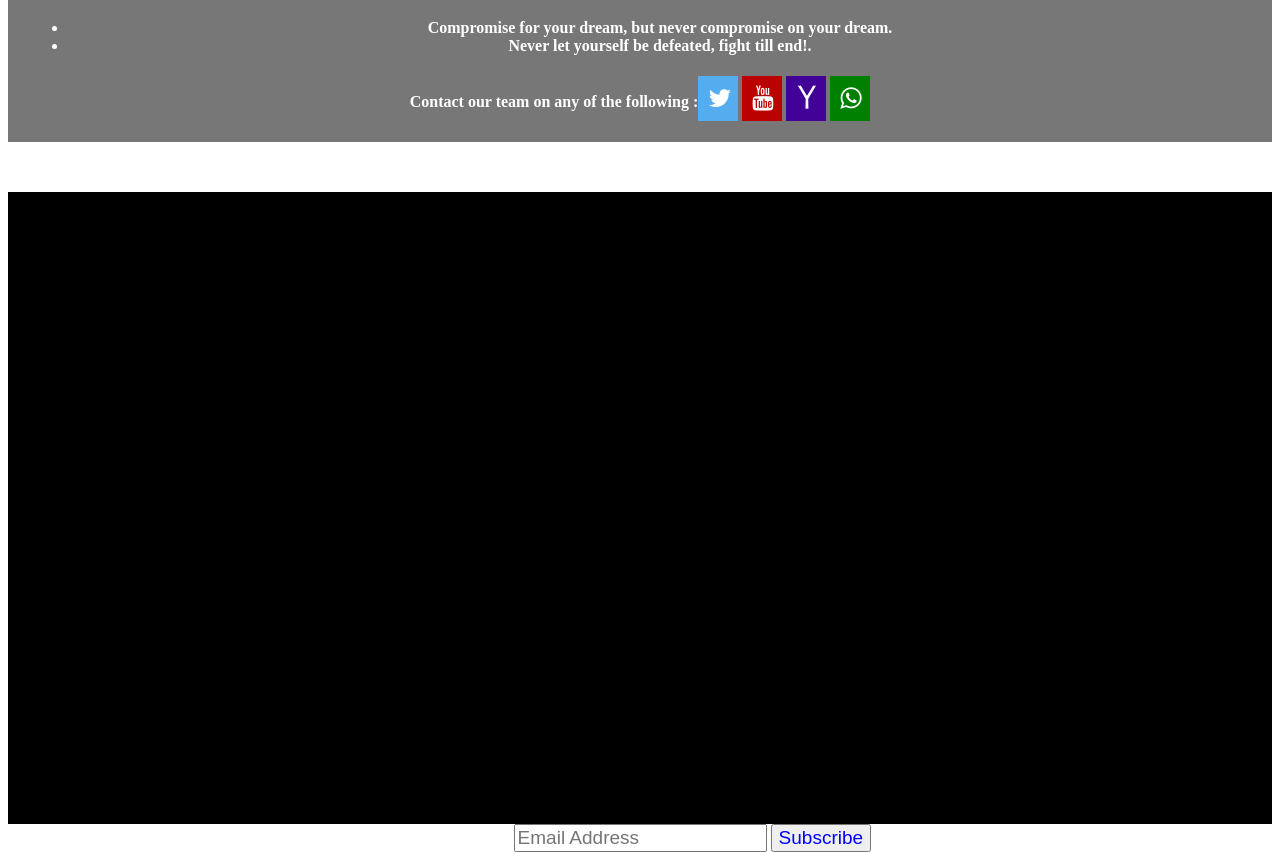
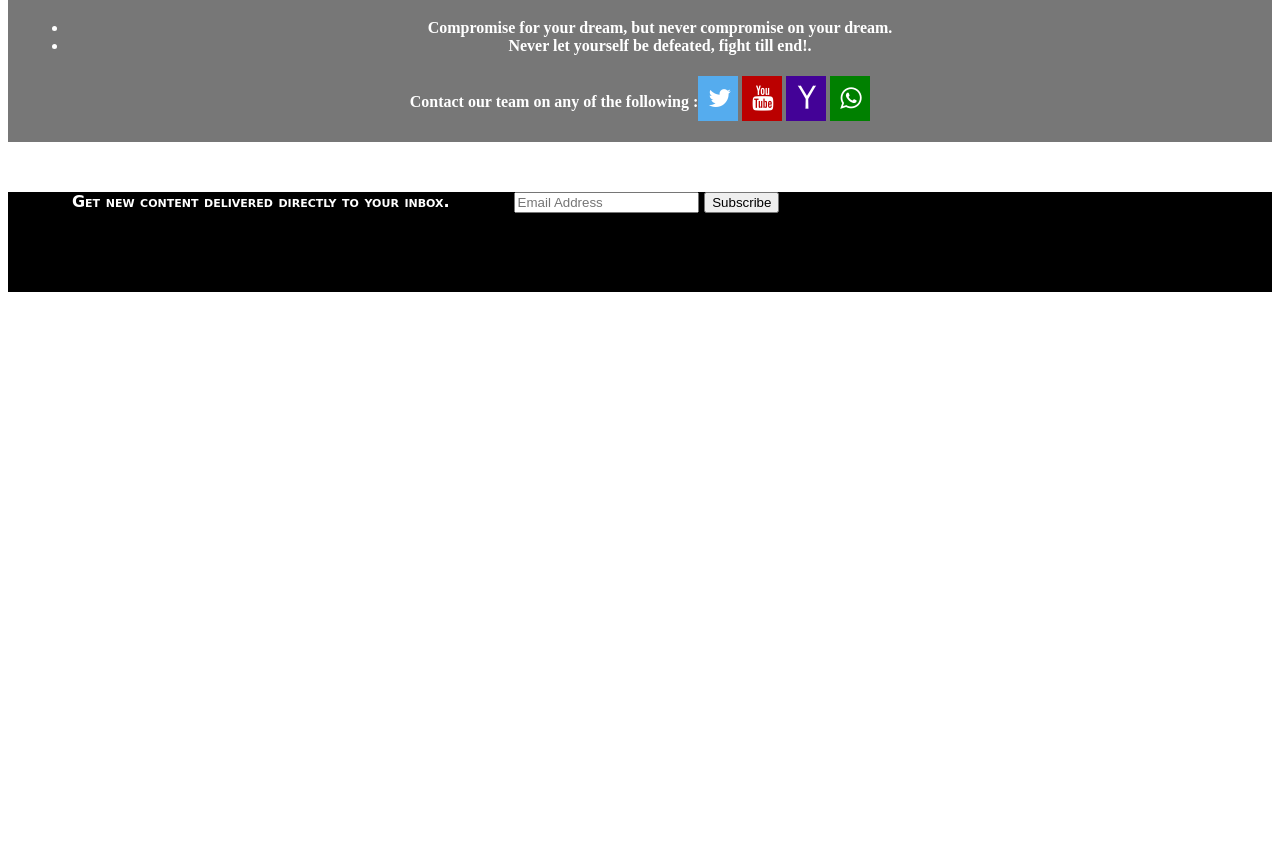
Before and after one commit to Sadam452/web_development, a plain HTML site: page sadam.html in a window 1280 px wide. Shown: the part 942-1794 px from the top of the page. After the commit the page ends 1242 px from the top, so only its background shows below. Drawn offline with Linux system fonts and the light colour scheme.

Commit message:
Update sadam.html

```diff
--- a/sadam.html
+++ b/sadam.html
@@ -115,7 +115,8 @@ font-family: 'Brush Script MT',cursive;
 		font-weight: bold;
 		height: 100px;
 		margin-top: 50px;
-		padding-top:50%;
+		font-variant: small-caps;
+               font-family: 'Brush Script MT',cursive;
 	}
 	#newsletter_inner1 {
 		float: left;
@@ -128,9 +129,9 @@ font-family: 'Brush Script MT',cursive;
 		width:60%;
 
 	}
-	input {
+	#submit {
 		color:blue;
-		font-size:19px;
+		font-size:23px;
 	}
 </style>
 <script>
```
